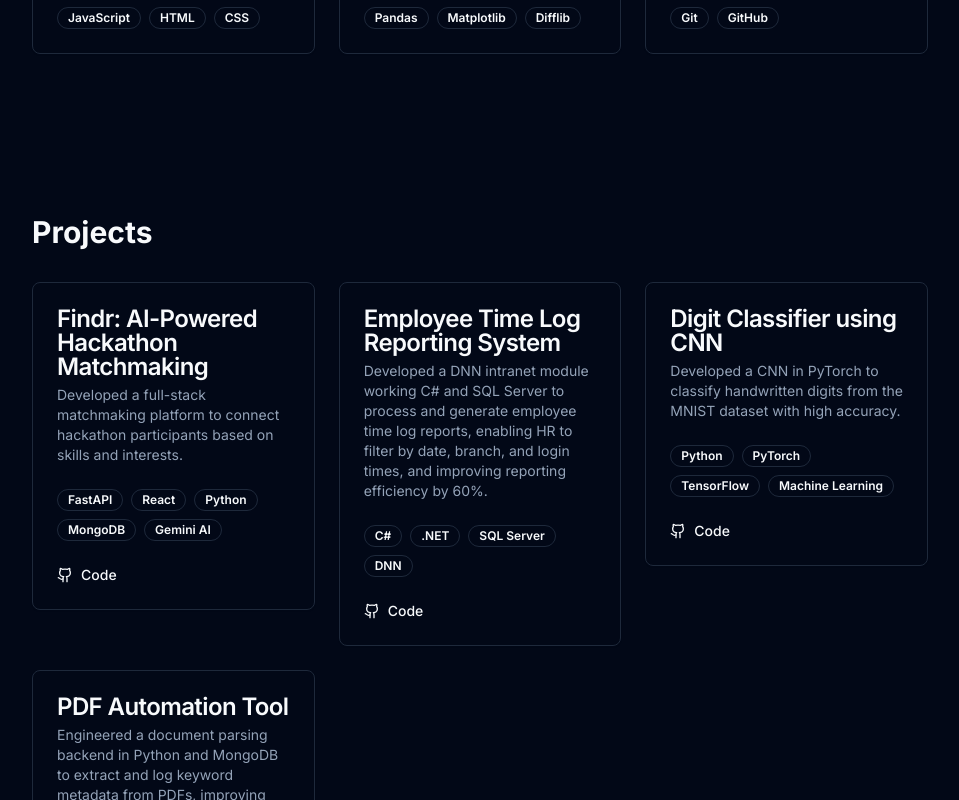
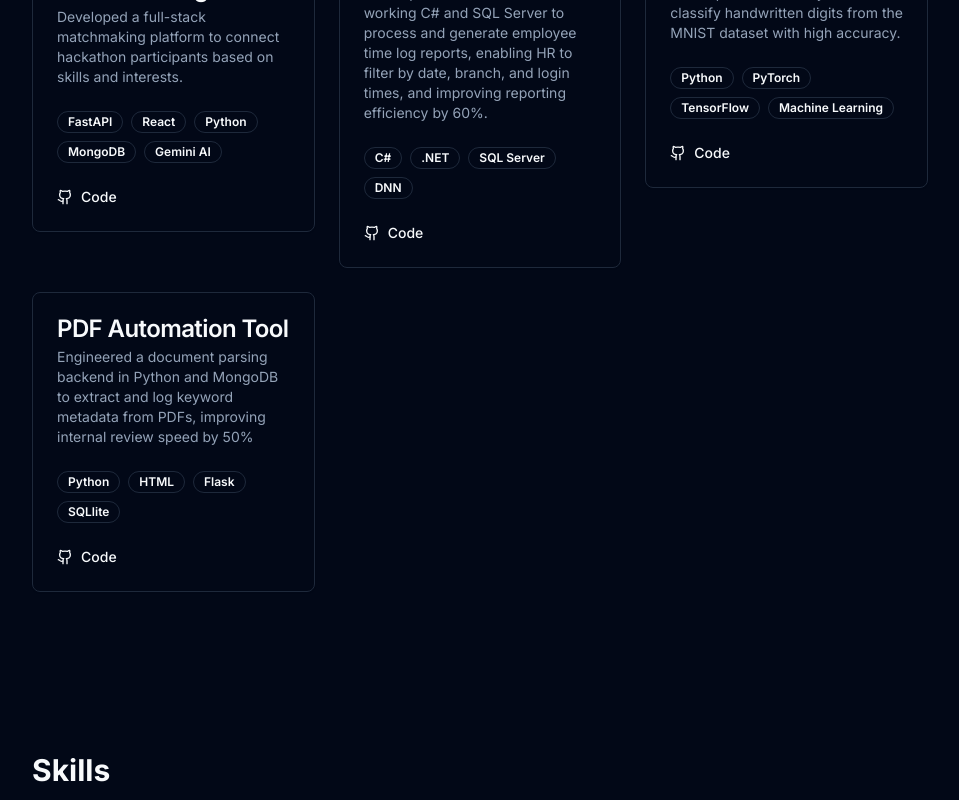
Before and after one commit to VivaanChugh/my-app, a Next.js app: page / in a window 1280 px wide. Shown: the part 2400-3200 px from the top of the page, without its empty margins (160-1119 px from the left). Built offline with nearby package versions, Linux system fonts and the light colour scheme.

Commit message:
Changed frontpage format

```diff
--- a/app/page.tsx
+++ b/app/page.tsx
@@ -60,13 +60,15 @@ export default function Home() {
           <Experience />
         </Section>
 
+        <Section id="projects" title="Projects">
+          <Projects />
+        </Section>
+
         <Section id="skills" title="Skills">
           <Skills />
         </Section>
 
-        <Section id="projects" title="Projects">
-          <Projects />
-        </Section>
+
       </div>
     </>
   )
```
